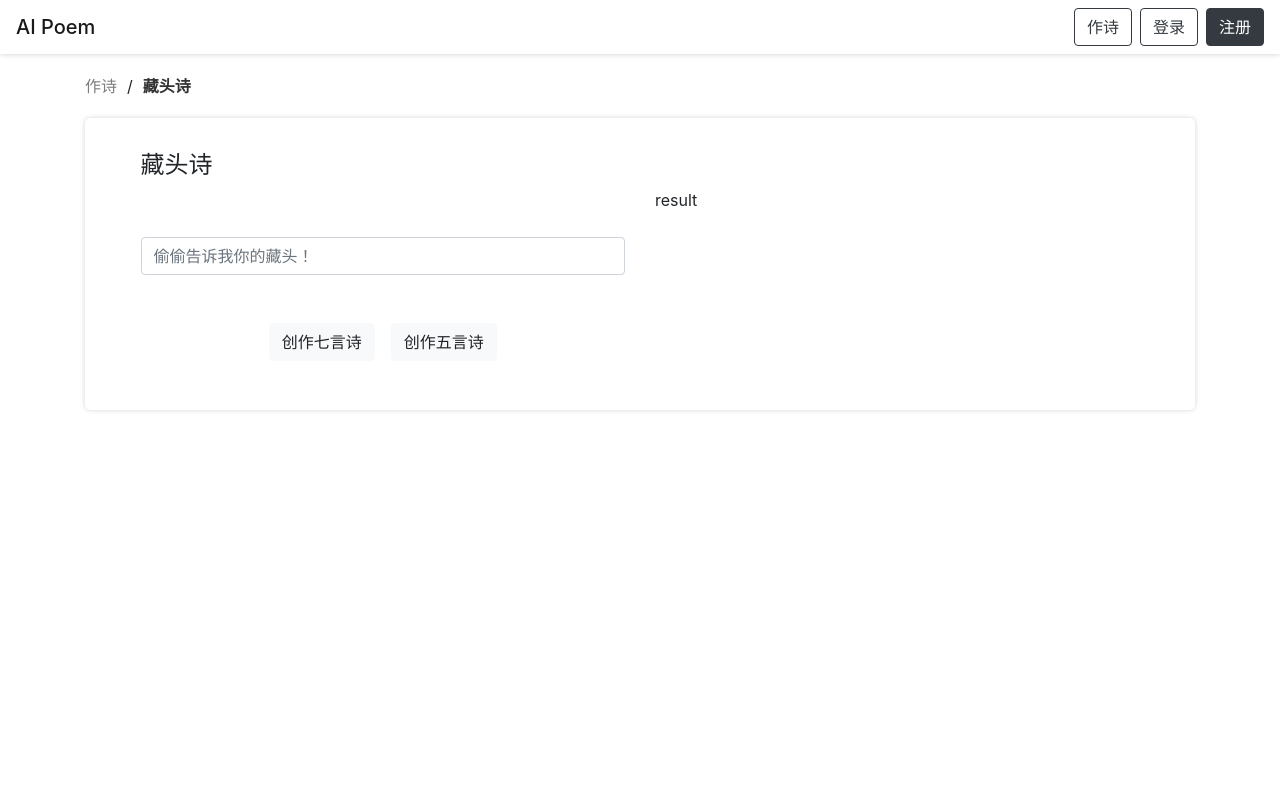
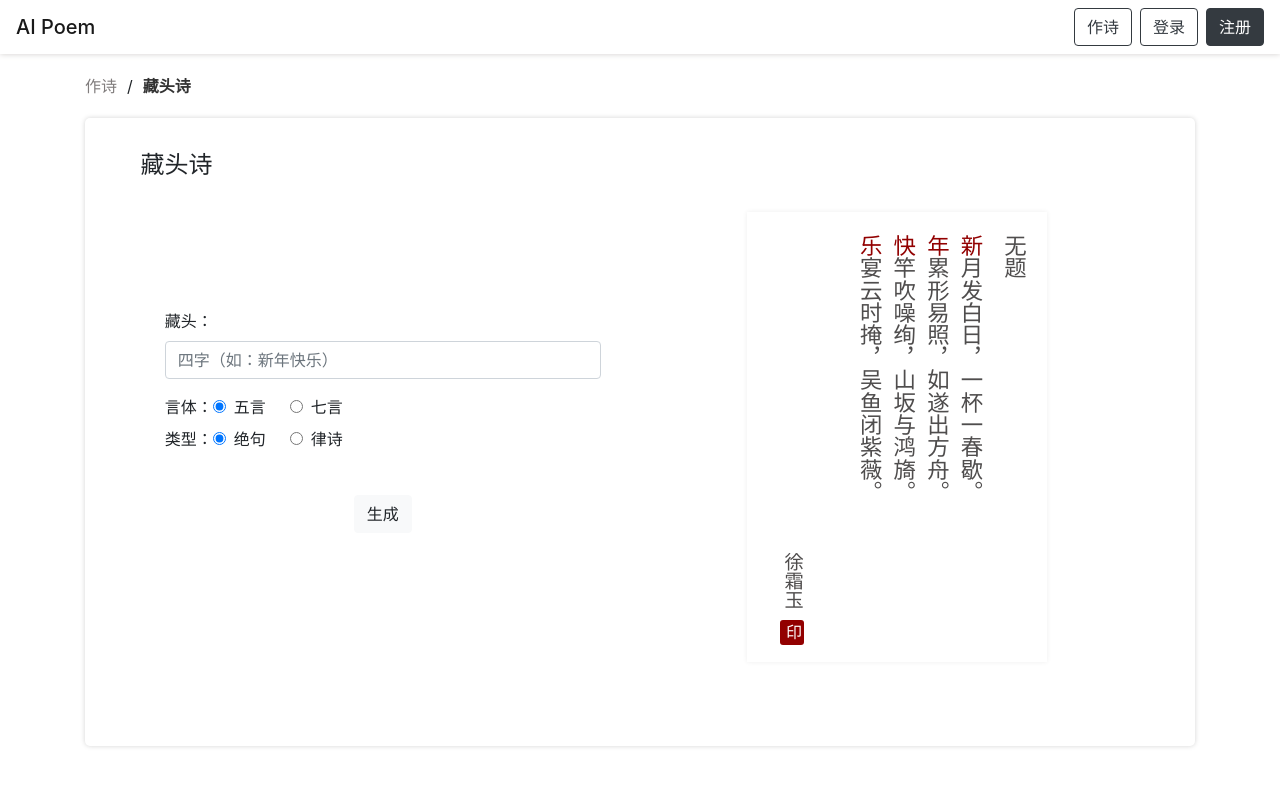
Before and after one commit to 2020-ai-poem/ai-poem-fe, a React (Create React App) app: page /cangtou in a window 1280 px wide. Shown: the top 786 px of the page. Built offline with nearby package versions, Linux system fonts and the light colour scheme.

Commit message:
added cangtou page.

```diff
--- a/src/pages/create/CangTou.js
+++ b/src/pages/create/CangTou.js
@@ -1,7 +1,52 @@
-import React from 'react';
+import React, { useState, useEffect } from 'react';
 import { Link } from 'react-router-dom';
 
+const initPoem = {
+  num: 5,
+  kind: 1,
+  content: ''
+};
+
+const resultPoem = {
+  content: [
+    '新月发白日，一杯一春歇。',
+    '年累形易照，如遂出方舟。',
+    '快竿吹噪绚，山坂与鸿旖。',
+    '乐宴云时掩，吴鱼闭紫薇。'
+  ],
+  title: '无题'
+};
+
 const CangTou = () => {
+  const [poem, setPoem] = useState(initPoem);
+  const [result, setResult] = useState({});
+
+  const handleChange = e => {
+    setPoem({
+      ...poem,
+      [e.target.id]: e.target.value
+    });
+  };
+
+  const handleNumChange = e => {
+    setPoem({
+      ...poem,
+      num: parseInt(e.target.value)
+    });
+  };
+
+  const handleKindChange = e => {
+    setPoem({
+      ...poem,
+      kind: parseInt(e.target.value)
+    });
+  };
+
+  const handleSubmit = e => {
+    e.preventDefault();
+    console.log(poem);
+  };
+
   return (
     <div className="container cangtou">
       <div className="becca-bread">
@@ -11,23 +56,88 @@ const CangTou = () => {
       </div>
       <div className="container becca-card">
         <h4>藏头诗</h4>
-        <div className="row">
-          <div className="col-sm-6">
-            <form className="cangtou-form">
+        <div className="row poem-row">
+          <div className="col-md-6">
+            <form className="poem-form">
               <div className="form-group">
+              <label htmlFor="content">藏头：</label>
                 <input
                   className="form-control"
-                  placeholder="偷偷告诉我你的藏头！"
+                  placeholder="四字（如：新年快乐）"
+                  id="content"
+                  value={poem.content}
+                  onChange={handleChange}
+                  autoComplete="off"
                 />
+
+                <div className="mt-3">
+                  言体：
+                  <input
+                    type="radio"
+                    checked={poem.num === 5}
+                    value="5"
+                    onChange={handleNumChange}
+                    className="mr-2"
+                  />五言
+                  <input
+                    type="radio"
+                    checked={poem.num === 7}
+                    value="7"
+                    onChange={handleNumChange}
+                    className="ml-4 mr-2"
+                  />七言
+                </div>
+                <div className='mt-2'>
+                  类型：
+                  <input
+                    type="radio"
+                    checked={poem.kind === 1}
+                    value="1"
+                    onChange={handleKindChange}
+                    className="mr-2"
+                  />绝句
+                  <input
+                    type="radio"
+                    checked={poem.kind === 2}
+                    value="2"
+                    onChange={handleKindChange}
+                    className="ml-4 mr-2"
+                  />律诗
+                </div>
+
                 <div className="cangtou-btn">
-                  <button className="btn btn-light mr-3">创作七言诗</button>
-                  <button className="btn btn-light">创作五言诗</button>
+                  <button
+                    className="btn btn-light"
+                    onClick={handleSubmit}
+                  >生成</button>
                 </div>
               </div>
             </form>
           </div>
-          <div className='col-sm-6'>
-            result
+          <div className='col-md-6'>
+            <div className="result-container">
+              <div className="result">
+                <div className='row'>
+
+                  <div className='col-3'>
+                    <div className="result-author-container">
+                      <span className="result-author">徐霜玉</span>
+                      <span className="result-stamp">印</span>
+                    </div>
+                  </div>
+
+                  <div className="col-9">
+                    <div className="result-poem-container">
+                      <div className="result-poem-title">{ resultPoem.title }</div>
+                      { resultPoem.content.length && resultPoem.content.map((result, index) => (
+                        <div key={index} className="result-poem">{ result }</div>
+                      )) }
+                    </div>
+                  </div>
+
+                </div>
+              </div>
+            </div>
           </div>
         </div>
       </div>
--- a/src/pages/create/create.css
+++ b/src/pages/create/create.css
@@ -53,11 +53,79 @@
   color: #636363;
 }
 
-/* CangTou */
-.cangtou-form {
-  margin-top: 10%;
+/* Public */
+.poem-row {
+  height: 100%;
 }
 
+.poem-form {
+  padding: 25% 5%;
+  height: 500px;
+}
+
+@media only screen and (max-width: 575px) {
+  .poem-form {
+    padding: 20% 5%;
+    height: 200px;
+  }
+}
+
+.result-container {
+  height: 500px;
+}
+
+/* Poem Result */
+.result {
+  font-family: STKaiti, KaiTi;
+  color: #4f4d4d;
+  width: 300px;
+  height: 450px;
+  margin: 5% auto;
+  box-shadow: 0 0 5px #eee;
+}
+
+.result-poem-container {
+  margin: 10% 0 0 10%;
+  font-size: 1.4rem;
+  writing-mode: vertical-rl;
+}
+
+.result-poem-title {
+  margin-left: 10px;
+  writing-mode: vertical-rl;
+}
+
+.result-poem {
+  writing-mode: vertical-rl;
+}
+
+.result-author {
+  font-size: 1.2rem;
+  writing-mode: vertical-rl;
+}
+
+.result-author-container {
+  writing-mode: vertical-rl;
+  margin: 340px 0 0 30px;
+}
+
+.result-stamp {
+  display: inline-block;
+  margin-top: 10px;
+  text-align: center;
+  border-radius: 3px;
+  background: #920000;
+  height: 25px;
+  weight: 25px;
+  color: #fff;
+  writing-mode: vertical-rl;
+}
+
+.result-poem:first-letter {
+  color: #920000;
+}
+
+/* CangTou */
 .cangtou-btn {
   margin-top: 10%;
   text-align: center;
```
